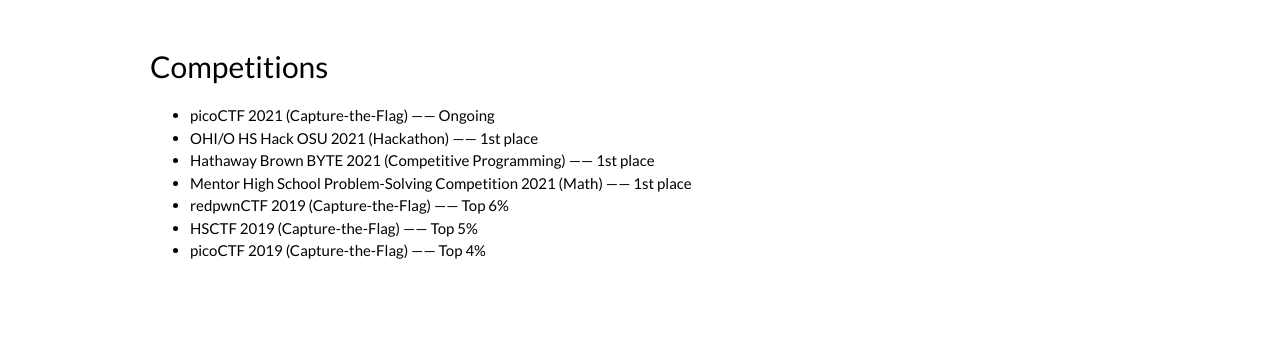
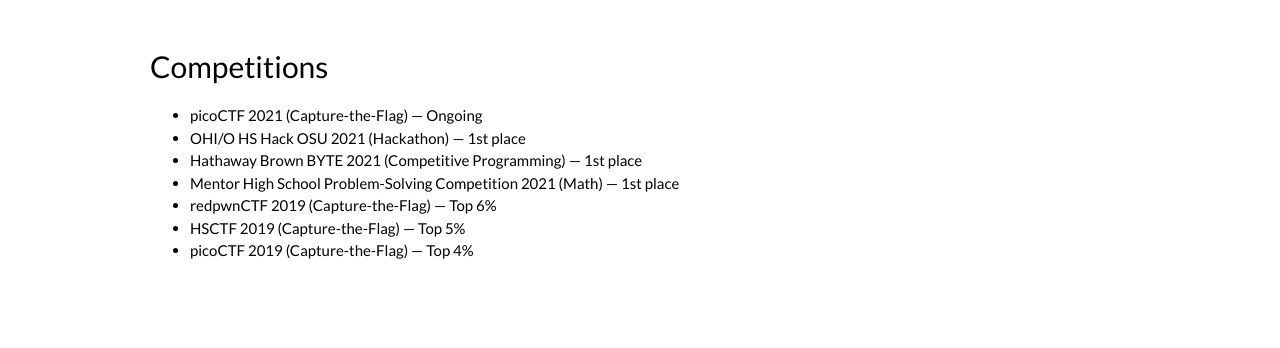
Before and after one commit to 0xmmalik/0xmmalik.github.io, a Jekyll site: the page built from experience/index.html, in a window 1280 px wide and 1217 px high. Shown: the part 549-897 px from the top of the window. Built offline with Jekyll 4.4.1, drawn with Linux system fonts in a browser that asks for light colours.

Commit message:
updated dashes

```diff
--- a/experience/index.html
+++ b/experience/index.html
@@ -4,11 +4,11 @@
 ---
 <h2>Competitions</h2>
 <ul>
-  <li>picoCTF 2021 (Capture-the-Flag) —— Ongoing</li>
-  <li>OHI/O HS Hack OSU 2021 (Hackathon) —— 1st place</li>
-  <li>Hathaway Brown BYTE 2021 (Competitive Programming) —— 1st place</li>
-  <li>Mentor High School Problem-Solving Competition 2021 (Math) —— 1st place</li>
-  <li>redpwnCTF 2019 (Capture-the-Flag) —— Top 6%</li>
-  <li>HSCTF 2019 (Capture-the-Flag) —— Top 5%</li>
-  <li>picoCTF 2019 (Capture-the-Flag) —— Top 4%</li>
+  <li>picoCTF 2021 (Capture-the-Flag) — Ongoing</li>
+  <li>OHI/O HS Hack OSU 2021 (Hackathon) — 1st place</li>
+  <li>Hathaway Brown BYTE 2021 (Competitive Programming) — 1st place</li>
+  <li>Mentor High School Problem-Solving Competition 2021 (Math) — 1st place</li>
+  <li>redpwnCTF 2019 (Capture-the-Flag) — Top 6%</li>
+  <li>HSCTF 2019 (Capture-the-Flag) — Top 5%</li>
+  <li>picoCTF 2019 (Capture-the-Flag) — Top 4%</li>
 </ul>
```
